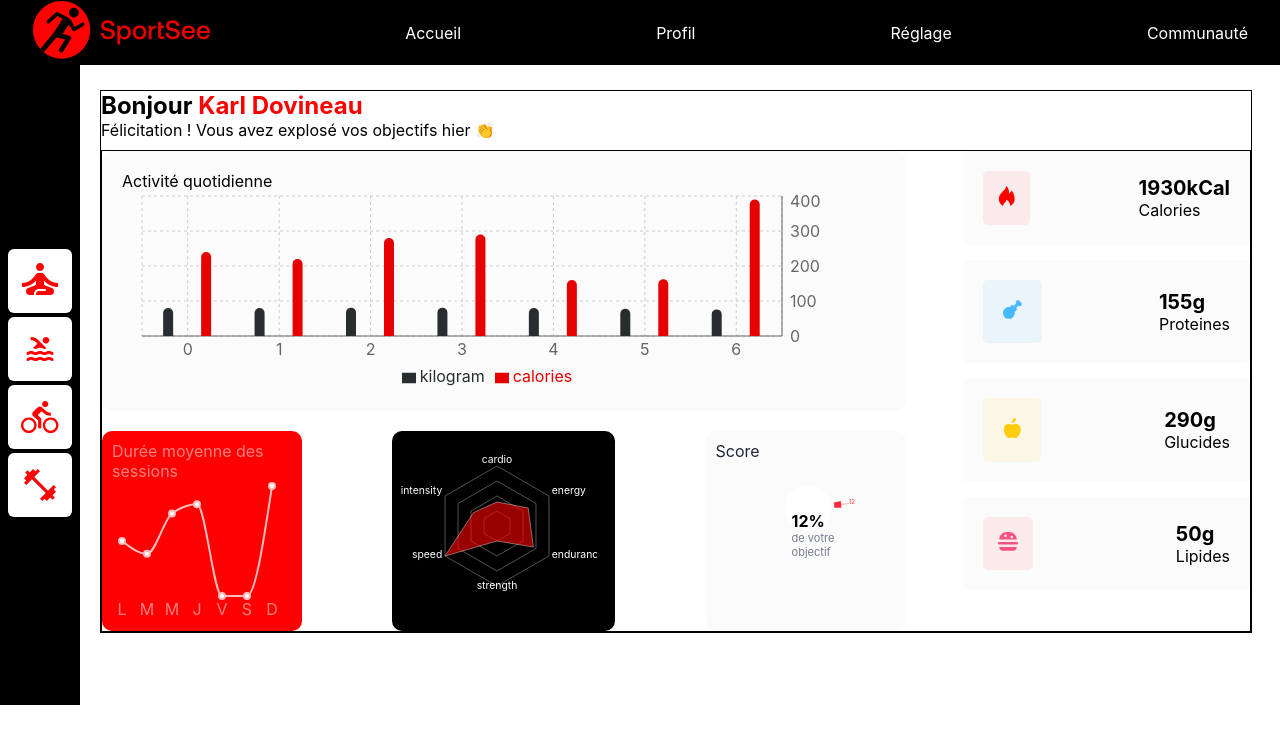
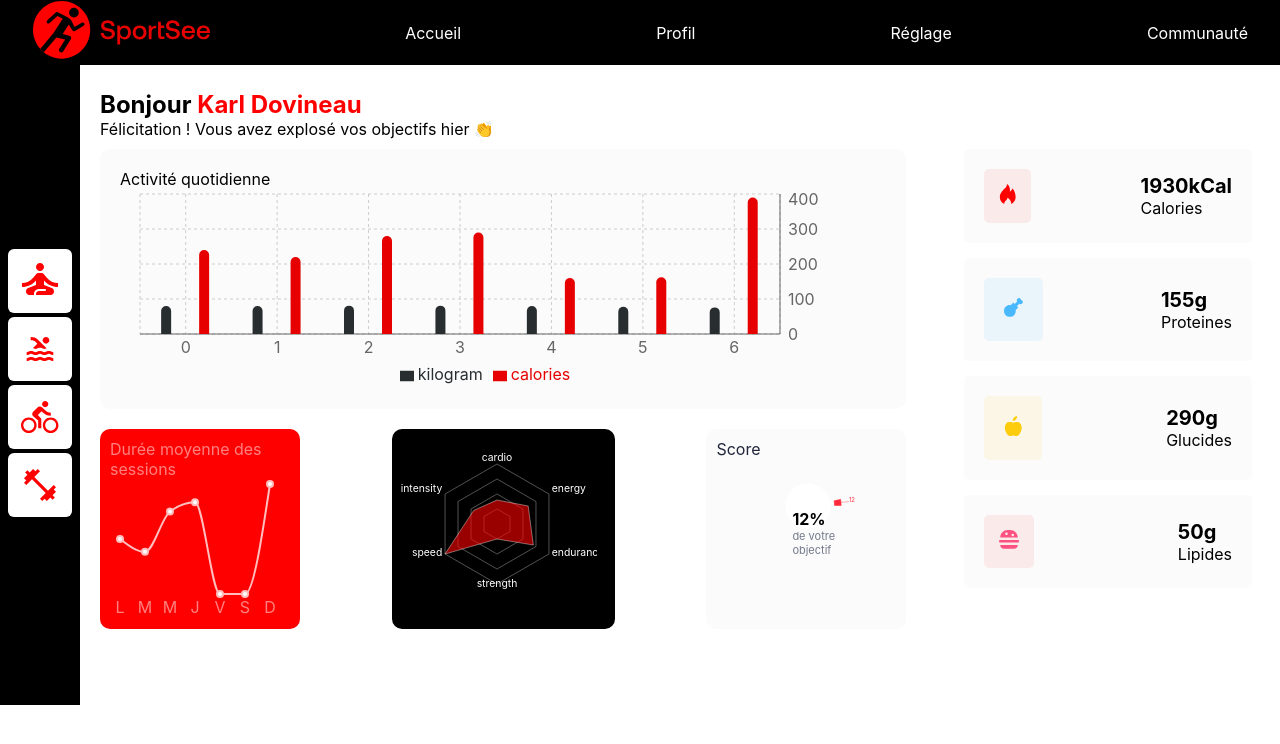
Before and after one commit to Ced933/SportSee, a React (Create React App) app: page /home/12 in a window 1280 px wide. Shown: the top 744 px of the page. Built offline with nearby package versions, Linux system fonts and the light colour scheme.

Commit message:
cleaning

```diff
--- a/src/page/Home/Home.scss
+++ b/src/page/Home/Home.scss
@@ -1,5 +1,4 @@
 * {
-    // border: 1px solid #20253A;
     box-sizing: border-box;
 }
 
@@ -8,13 +7,12 @@
     top: 90px;
     left: 100px;
     width: 924px;
-    border: 1px solid black;
+
 
     @media only screen and (min-width: 1024px) {
         width: 90%;
     }
 
-    // height: 82vh;
 
 
     .Header-presention {
@@ -29,16 +27,11 @@
         display: flex;
         justify-content: space-between;
 
-        // width: 80%;
-        // height: 80%;
-        border: 1px solid #000;
-
         @media only screen and (min-width: 1024px) {
             width: 100%;
         }
 
         .first-part {
-            // width: 55%;
             height: 80%;
 
             @media only screen and (min-width: 1024px) {
```
Also changed, not shown: src/components/BarChartUser.jsx (+0 -8 lines).
